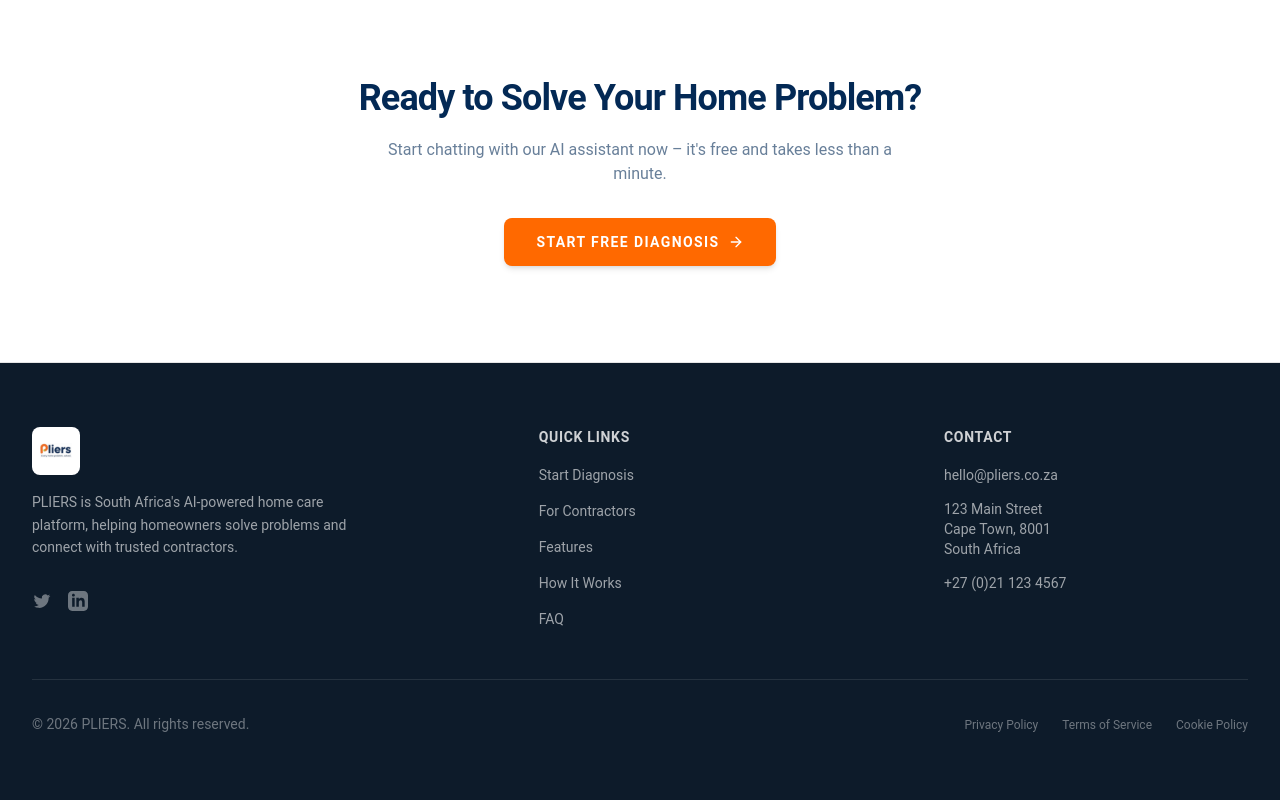
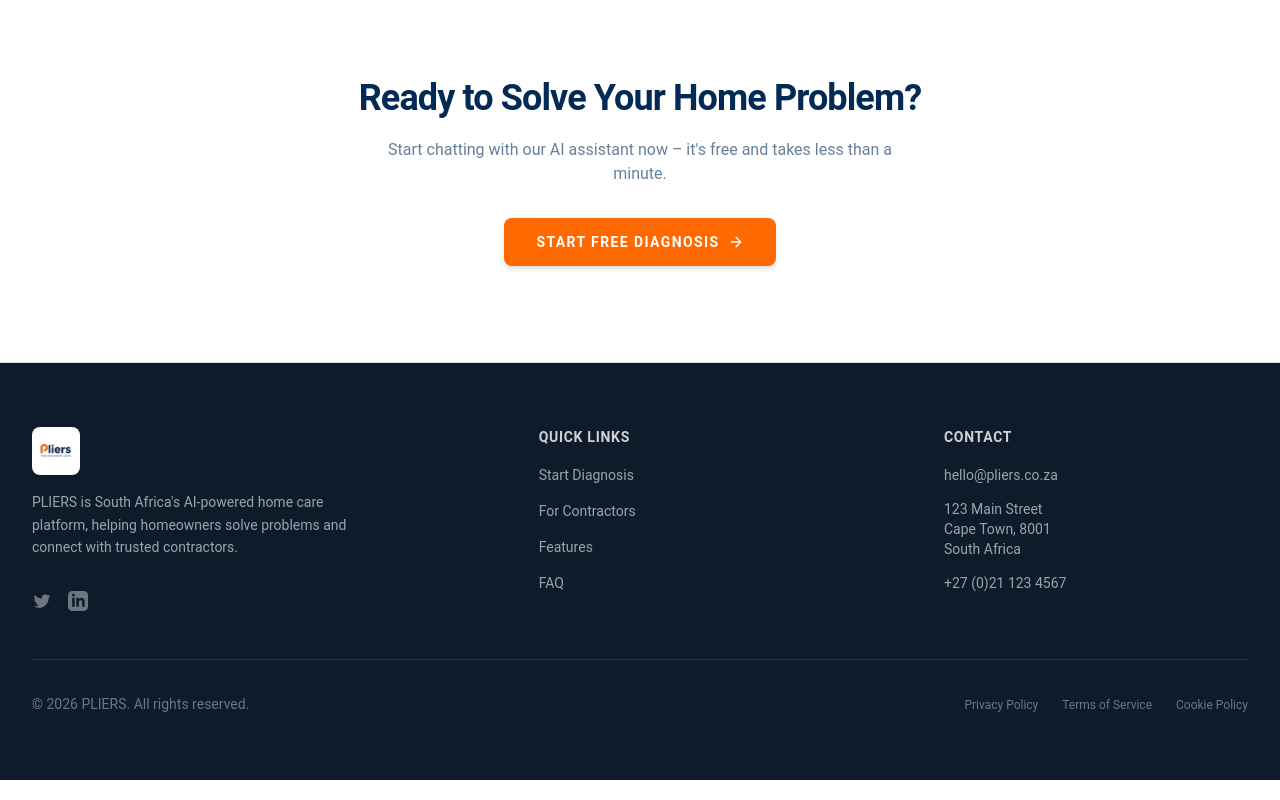
Before and after one commit to technova-view/pliers, a Next.js app in the folder client/: page / in a window 1280 px wide. Shown: the part 3749-4549 px from the top of the page. Built offline with nearby package versions, Linux system fonts and the light colour scheme; no server answers.

Commit message:
Update footer.tsx

```diff
--- a/client/src/components/footer.tsx
+++ b/client/src/components/footer.tsx
@@ -7,7 +7,6 @@
     { name: "Start Diagnosis", href: "#" },
     { name: "For Contractors", href: ROUTES.contractors?.() ?? "/contractors" },
     { name: "Features", href: "#features" },
-    { name: "How It Works", href: "#how-it-works" },
     { name: "FAQ", href: "#faq" },
   ],
   social: [
```
